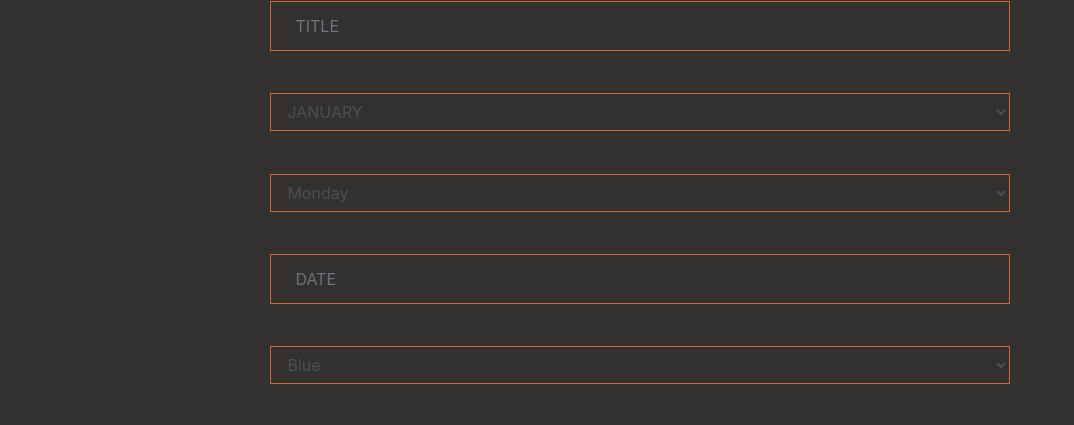
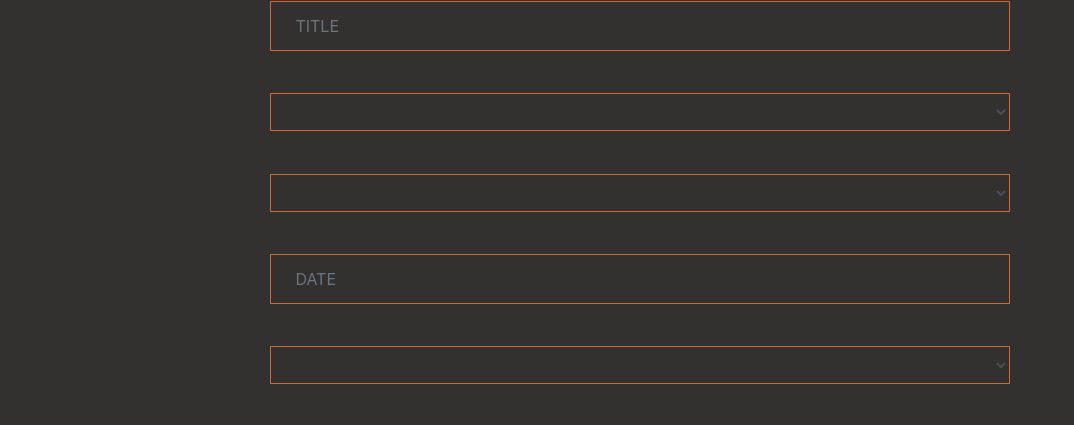
Before and after one commit to Akande-George/Todo, a Nuxt app: page /dashboard/todo-list/add-todo in a window 1280 px wide. Shown: the part 218-643 px from the top of the page, without its empty margins (0-1074 px from the left). Built offline with nearby package versions, Linux system fonts and the light colour scheme.

Commit message:
started working on statemanagement

```diff
--- a/components/DashboardNav.vue
+++ b/components/DashboardNav.vue
@@ -10,7 +10,7 @@
     <ul class="navbar-nav mr-auto" id="menu-container">
       <li class="nav-item">
         <div id="menu-list-cover">
-           <nuxt-link class="nav-link" id="menu-list" to="#">Todos</nuxt-link>
+           <nuxt-link class="nav-link" id="menu-list" to="/dashboard/todo-list">Todos</nuxt-link>
         </div>
       </li>
       <li class="nav-item" id="list">
--- a/pages/dashboard/todo-list/add-todo/index.vue
+++ b/pages/dashboard/todo-list/add-todo/index.vue
@@ -4,12 +4,12 @@
       <div id="add-todo-container">
           <h4 class="p-4">ADD TODO</h4>
           <section class="mx-5 p-3">
-              <form class="mx-5">
+              <form class="mx-5" @submit.prevent="addTodo">
                 <div class="form-group" id="inputs">
-                    <input type="text" class="form-control p-4" id="exampleFormControlInput1" placeholder="TITLE">
+                    <input type="text" class="form-control p-4" v-model="todo.title" id="exampleFormControlInput1" placeholder="TITLE">
                 </div>
                 <div class="form-group" id="inputs">
-                    <select class="form-control" id="exampleFormControlSelect1" aria-placeholder="MONTH">
+                    <select class="form-control" v-model="todo.month" id="exampleFormControlSelect1" aria-placeholder="MONTH">
                         <option>JANUARY</option>
                         <option>FEBRUARY</option>
                         <option>MARCH</option>
@@ -24,7 +24,7 @@
                     </select>
                 </div>
                 <div class="form-group" id="inputs">
-                    <select class="form-control" id="exampleFormControlSelect1" aria-placeholder=" DAY OF THE WEEK">
+                    <select class="form-control" v-model="todo.week" id="exampleFormControlSelect1" aria-placeholder=" DAY OF THE WEEK">
                         <option>Monday</option>
                         <option>Tuesday</option>
                         <option>Wednesday</option>
@@ -35,10 +35,10 @@
                     </select>
                 </div>
                 <div class="form-group" id="inputs">
-                    <input type="number" class="form-control p-4" id="exampleFormControlInput1" placeholder="DATE">
+                    <input type="number" v-model="todo.day" class="form-control p-4" id="exampleFormControlInput1" placeholder="DATE">
                 </div>
                 <div class="form-group" id="inputs">
-                    <select class="form-control" id="exampleFormControlSelect1" aria-placeholder="ACTIVE">
+                    <select class="form-control" v-model="todo.active" id="exampleFormControlSelect1" aria-placeholder="ACTIVE">
                         <option>Blue</option>
                         <option>Red</option>
                         <option>Green</option>
@@ -49,7 +49,7 @@
                     </select>
                 </div>
                 <div class="form-group" id="inputs">
-                    <textarea class="form-control" id="exampleFormControlTextarea1" placeholder="TODO CONTENT" rows="3"></textarea>
+                    <textarea class="form-control" v-model="todo.content" id="exampleFormControlTextarea1" placeholder="TODO CONTENT" rows="3"></textarea>
                 </div>
                 <div id="add-button" class="mt-4">
                     <button type="submit" class="btn btn-warning">SUBMIT</button>
@@ -66,7 +66,28 @@ import DashboardNav from '~/components/DashboardNav'
 export default {
     components: {
         DashboardNav
+    },
+    data () {
+        return {
+            todo: [
+                {
+                    title: '',
+                    month: '',
+                    day: '',
+                    date: '',
+                    week: '',
+                    active: '',
+                    content: ''
+                }
+            ]
+        }
+    },
+    methods: {
+        addTodo () {
+            alert(`today's date is ${this.todo.day}th of ${this.todo.month}`)
+        }
     }
+
 }
 </script>
 
--- /dev/null
+++ b/store/state.js
@@ -0,0 +1,3 @@
+export default () => ({
+    todos: []
+})
```
